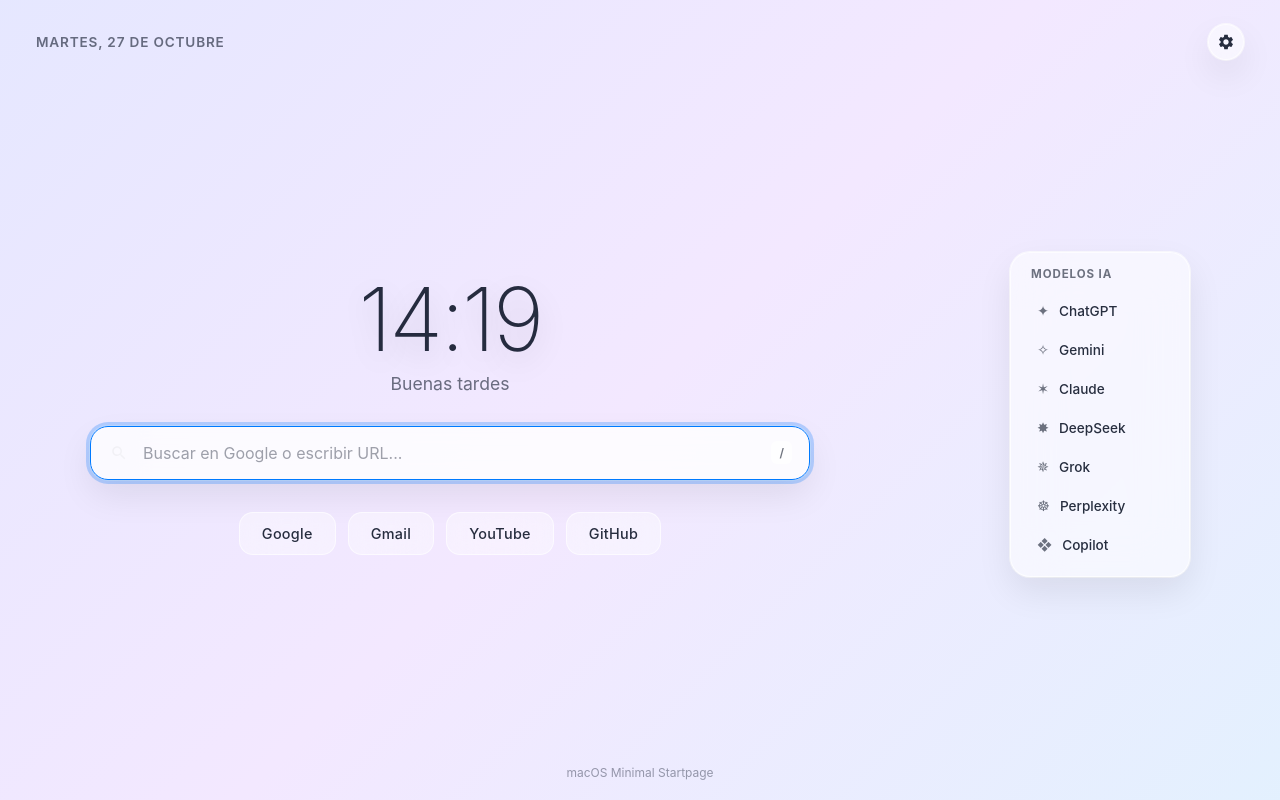
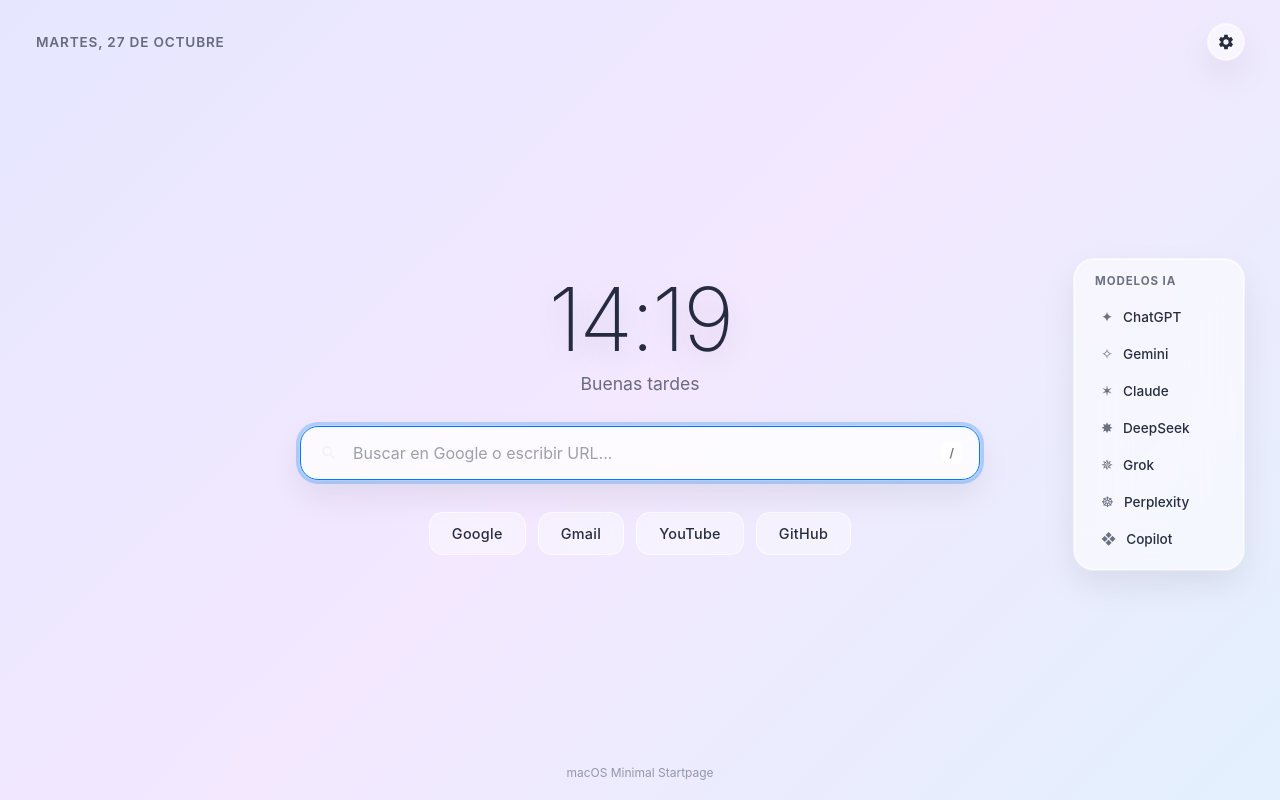
Before and after one commit to LFCODEAPPS/HOME, a plain HTML site: page index.html in a window 1280 px wide. Drawn offline with Linux system fonts and the light colour scheme.

Commit message:
Update index.html

```diff
--- a/index.html
+++ b/index.html
@@ -64,6 +64,7 @@
       color: var(--text-main);
       overflow-x: hidden;
       padding: 20px 24px;
+      position: relative;
     }
 
     @keyframes gradientShift {
@@ -79,6 +80,7 @@
       justify-content: space-between;
       align-items: center;
       padding: 4px 12px;
+      z-index: 10;
     }
 
     .date-display {
@@ -117,25 +119,25 @@
       fill: currentColor;
     }
 
-    /* CONTENEDOR PRINCIPAL CON COLUMNA DERECHA */
+    /* ESTRUCTURA PRINCIPAL CON CENTRADO ABSOLUTO */
     .app-layout {
       width: 100%;
-      max-width: 1100px;
+      flex: 1;
       display: flex;
       align-items: center;
-      justify-content: space-between;
-      gap: 40px;
-      margin: auto 0;
+      justify-content: center;
+      position: relative;
     }
 
-    /* SECCIÓN CENTRAL */
+    /* CONTENIDO CENTRAL (SIEMPRE EN EL CENTRO) */
     main {
-      flex: 1;
+      width: 100%;
+      max-width: 680px;
       display: flex;
       flex-direction: column;
       align-items: center;
       gap: 32px;
-      max-width: 720px;
+      z-index: 2;
     }
 
     /* RELOJ Y SALUDO */
@@ -257,9 +259,11 @@
       white-space: nowrap;
     }
 
-    /* COLUMNA LATERAL DERECHA (HERRAMIENTAS DE IA) */
+    /* COLUMNA DE IA AL BORDE DERECHO (POSICIONAMIENTO ABSOLUTO) */
     .ai-sidebar {
-      width: 180px;
+      position: absolute;
+      right: 12px;
+      width: 170px;
       display: flex;
       flex-direction: column;
       gap: 8px;
@@ -270,6 +274,7 @@
       backdrop-filter: blur(25px);
       -webkit-backdrop-filter: blur(25px);
       box-shadow: var(--shadow-mac);
+      z-index: 5;
     }
 
     .ai-sidebar-title {
@@ -286,7 +291,7 @@
       display: flex;
       align-items: center;
       gap: 10px;
-      padding: 9px 12px;
+      padding: 8px 12px;
       border-radius: 12px;
       font-size: 0.85rem;
       font-weight: 500;
@@ -298,7 +303,7 @@
 
     .ai-chip:hover {
       background: var(--glass-hover);
-      transform: translateX(3px);
+      transform: translateX(-3px);
     }
 
     .ai-chip span {
@@ -453,17 +458,19 @@
     footer {
       font-size: 0.75rem;
       color: var(--text-subtle);
+      z-index: 10;
     }
 
     /* ADAPTACIÓN PANTALLAS PEQUEÑAS */
-    @media (max-width: 820px) {
+    @media (max-width: 1024px) {
       .app-layout {
         flex-direction: column;
-        gap: 30px;
+        gap: 24px;
       }
       .ai-sidebar {
+        position: static;
         width: 100%;
-        max-width: 720px;
+        max-width: 680px;
         flex-direction: row;
         overflow-x: auto;
       }
@@ -487,7 +494,7 @@
 
   <!-- ESTRUCTURA PRINCIPAL -->
   <div class="app-layout">
-    <!-- CONTENIDO CENTRAL -->
+    <!-- CONTENIDO CENTRAL (SIEMPRE CENTRADO) -->
     <main>
       <div class="clock-container">
         <div class="clock" id="clock">00:00</div>
@@ -511,7 +518,7 @@
       <div class="favorites-grid" id="favoritesGrid"></div>
     </main>
 
-    <!-- COLUMNA LATERAL DERECHA (IA) -->
+    <!-- COLUMNA LATERAL DERECHA EN EL BORDE -->
     <aside class="ai-sidebar">
       <div class="ai-sidebar-title">Modelos IA</div>
       <div id="aiSidebarList" style="display: flex; flex-direction: column; gap: 4px; width: 100%;"></div>
@@ -593,7 +600,7 @@
     setInterval(updateClock, 1000);
     updateClock();
 
-    // RENDERIZAR IA (COLUMNA DERECHA)
+    // RENDERIZAR IA
     function renderAiBar() {
       const aiList = document.getElementById('aiSidebarList');
       const modalAiList = document.getElementById('modalAiList');
@@ -602,14 +609,12 @@
       modalAiList.innerHTML = '';
 
       aiTools.forEach((ai, index) => {
-        // Opción columna
         const chip = document.createElement('a');
         chip.className = 'ai-chip';
         chip.href = ai.url;
         chip.innerHTML = `<span>${ai.symbol || '✦'}</span> ${ai.name}`;
         aiList.appendChild(chip);
 
-        // Modal
         const item = document.createElement('div');
         item.className = 'modal-fav-item';
         item.innerHTML = `
```
